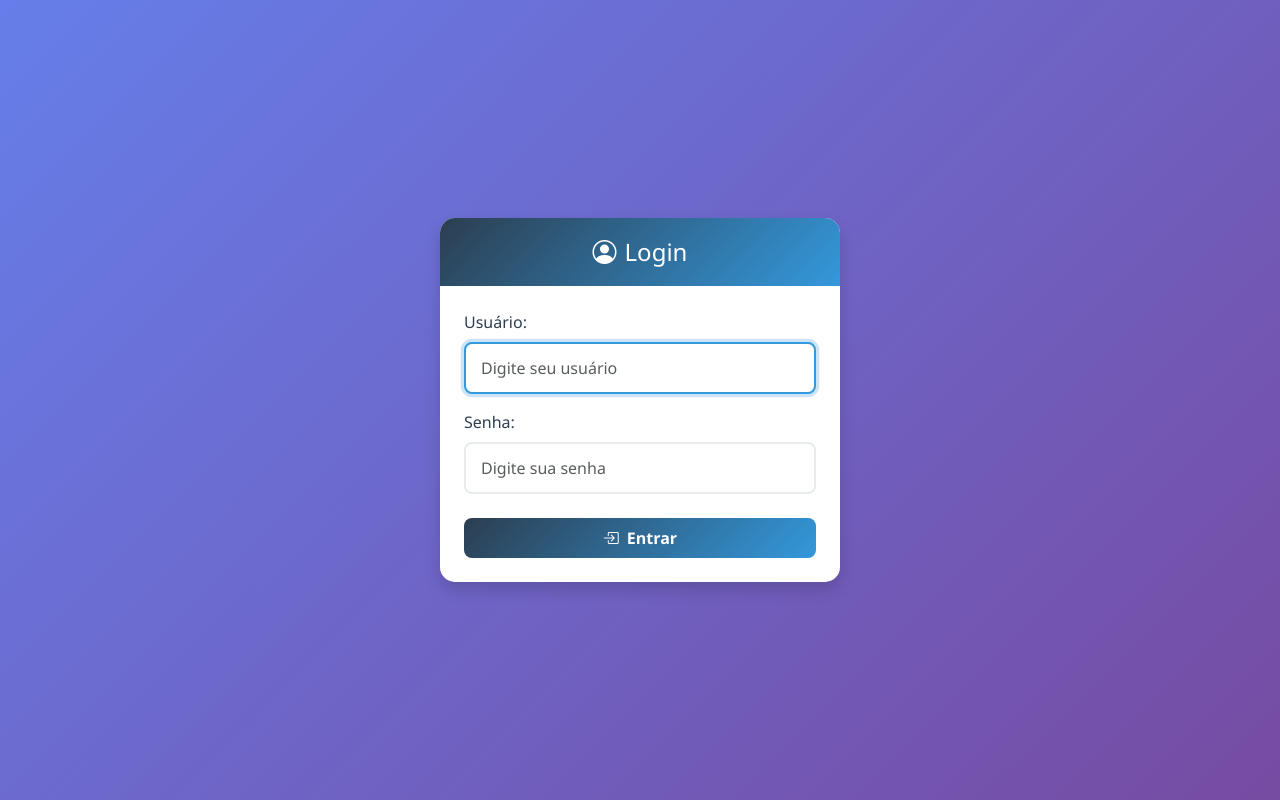
After one commit to marciomorando1/prjAgenda, a Django app: page /login/ in a window 1280 px wide. The commit adds this page. Run offline with Django 4.2, Linux system fonts and the light colour scheme; some libraries are stand-ins or nearby versions.

Commit message:
Inserido tela de login

```diff
--- a/clinica/settings.py
+++ b/clinica/settings.py
@@ -6,7 +6,7 @@ SECRET_KEY = 'replace-this-with-a-secret-key'
 
 DEBUG = False
 
-ALLOWED_HOSTS = ['marciomorando.pythonanywhere.com']
+ALLOWED_HOSTS = ['*']
 
 INSTALLED_APPS = [
     'django.contrib.admin',
@@ -71,3 +71,7 @@ USE_TZ = True
 
 STATIC_URL = '/static/'
 STATICFILES_DIRS = [BASE_DIR / 'static']
+
+LOGIN_URL = '/login/'
+LOGIN_REDIRECT_URL = '/home/'
+LOGOUT_REDIRECT_URL = '/login/'
--- a/clinica/urls.py
+++ b/clinica/urls.py
@@ -1,10 +1,17 @@
 from django.contrib import admin
+from django.contrib.auth import views as auth_views
 from django.urls import path, include
+from django.views.generic import RedirectView
 from consultas.views import home
+from django.contrib.auth.decorators import login_required
 
 urlpatterns = [
     path('admin/', admin.site.urls),
-    path('', home, name='home'),  # Página inicial com calendário
+    #path('', RedirectView.as_view(url='/login/', permanent=False)),
+    path('', login_required(home), name='home'),  # ← Protege a view diretamente
     path('pacientes/', include('pacientes.urls')),
     path('consultas/', include('consultas.urls')),
+    path('login/', auth_views.LoginView.as_view(template_name='registration/login.html'), name='login'),
+    path('logout/', auth_views.LogoutView.as_view(), name='logout'),
+    path('home/', home, name='home'),
 ]
--- a/consultas/models.py
+++ b/consultas/models.py
@@ -1,5 +1,6 @@
 from django.db import models
 from pacientes.models import Paciente
+from django.contrib.auth.models import User
 
 class Consulta(models.Model):
     SITUACAO_CHOICES = [
@@ -12,6 +13,7 @@ class Consulta(models.Model):
         ('Particular', 'Particular')
     ]
 
+    usuario = models.ForeignKey(User, on_delete=models.CASCADE)
     paciente = models.ForeignKey(Paciente, on_delete=models.CASCADE)
     data_consulta = models.DateField()
     valor_consulta = models.DecimalField(max_digits=10, decimal_places=2)
--- /dev/null
+++ b/templates/registration/login.html
@@ -0,0 +1,133 @@
+<!DOCTYPE html>
+<html lang="pt-br">
+<head>
+    <meta charset="UTF-8">
+    <meta name="viewport" content="width=device-width, initial-scale=1.0">
+    <title>Login - Clínica</title>
+    <link rel="stylesheet" href="https://cdn.jsdelivr.net/npm/bootstrap@5.3.3/dist/css/bootstrap.min.css">
+    <link rel="stylesheet" href="https://cdn.jsdelivr.net/npm/bootstrap-icons@1.11.0/font/bootstrap-icons.css">
+    <style>
+        body {
+            background: linear-gradient(135deg, #667eea 0%, #764ba2 100%);
+            min-height: 100vh;
+            display: flex;
+            align-items: center;
+            justify-content: center;
+            margin: 0;
+            padding: 20px;
+            font-family: 'Segoe UI', Tahoma, Geneva, Verdana, sans-serif;
+        }
+
+        .login-container {
+            width: 100%;
+            max-width: 400px;
+        }
+
+        .login-card {
+            border: none;
+            border-radius: 15px;
+            box-shadow: 0 10px 30px rgba(0, 0, 0, 0.15);
+            overflow: hidden;
+        }
+
+        .card-header {
+            background: linear-gradient(135deg, #2c3e50 0%, #3498db 100%);
+            border-bottom: none;
+            padding: 20px;
+        }
+
+        .card-body {
+            padding: 30px;
+        }
+
+        .form-control {
+            border-radius: 8px;
+            padding: 12px 15px;
+            border: 2px solid #e9ecef;
+            transition: all 0.3s ease;
+        }
+
+        .form-control:focus {
+            border-color: #3498db;
+            box-shadow: 0 0 0 0.2rem rgba(52, 152, 219, 0.25);
+        }
+
+        .form-label {
+            font-weight: 500;
+            color: #2c3e50;
+            margin-bottom: 8px;
+        }
+
+        .btn-login {
+            background: linear-gradient(135deg, #2c3e50 0%, #3498db 100%);
+            border: none;
+            border-radius: 8px;
+            padding: 12px;
+            font-weight: 600;
+            transition: all 0.3s ease;
+        }
+
+        .btn-login:hover {
+            transform: translateY(-2px);
+            box-shadow: 0 5px 15px rgba(0, 0, 0, 0.2);
+        }
+
+        .alert {
+            border-radius: 8px;
+            border: none;
+        }
+    </style>
+</head>
+<body>
+    <div class="login-container">
+        <div class="login-card card shadow">
+            <div class="card-header text-white text-center">
+                <h4 class="mb-0"><i class="bi bi-person-circle me-2"></i>Login</h4>
+            </div>
+            <div class="card-body p-4">
+                <form method="post">
+                    {% csrf_token %}
+
+                    {% if form.errors %}
+                    <div class="alert alert-danger">
+                        <i class="bi bi-exclamation-triangle-fill me-2"></i>
+                        Usuário ou senha incorretos. Tente novamente.
+                    </div>
+                    {% endif %}
+
+                    <div class="mb-3">
+                        <label for="id_username" class="form-label">Usuário:</label>
+                        <input type="text" name="username" class="form-control" id="id_username"
+                               placeholder="Digite seu usuário" required autofocus>
+                    </div>
+
+                    <div class="mb-4">
+                        <label for="id_password" class="form-label">Senha:</label>
+                        <input type="password" name="password" class="form-control" id="id_password"
+                               placeholder="Digite sua senha" required>
+                    </div>
+
+                    <button type="submit" class="btn btn-login text-white w-100 py-2">
+                        <i class="bi bi-box-arrow-in-right me-2"></i>Entrar
+                    </button>
+                </form>
+            </div>
+        </div>
+    </div>
+
+    <script>
+        // Efeitos adicionais opcionais
+        document.addEventListener('DOMContentLoaded', function() {
+            const inputs = document.querySelectorAll('.form-control');
+            inputs.forEach(input => {
+                input.addEventListener('focus', function() {
+                    this.parentElement.classList.add('focused');
+                });
+                input.addEventListener('blur', function() {
+                    this.parentElement.classList.remove('focused');
+                });
+            });
+        });
+    </script>
+</body>
+</html>
```
Also changed, not shown: clinica/mixins.py (added, +12 -0 lines), consultas/views.py (+23 -11 lines), pacientes/models.py (+7 -0 lines), pacientes/views.py (+66 -6 lines), templates/base.html (+25 -2 lines), consultas/migrations/0005_consulta_usuario.py (added), db.sqlite3, pacientes/migrations/0002_alter_paciente_options_paciente_usuario.py (added).
